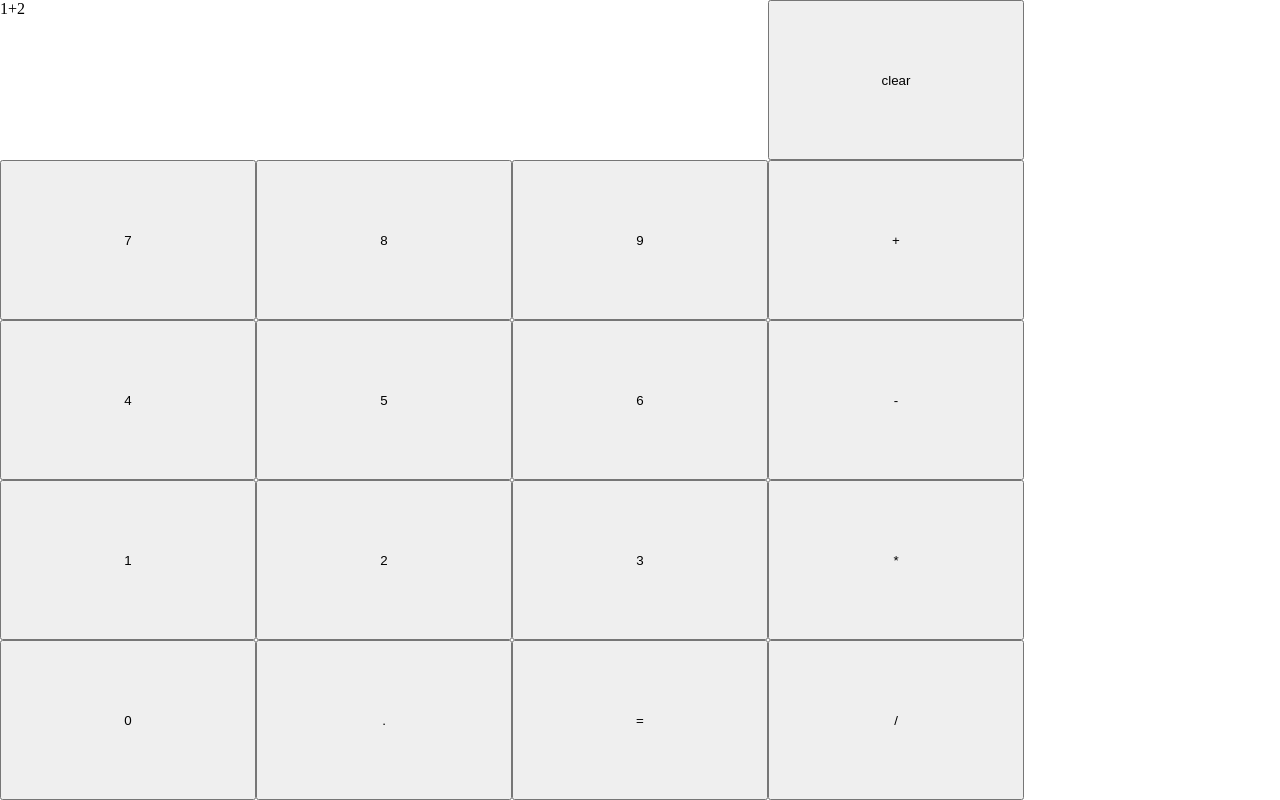
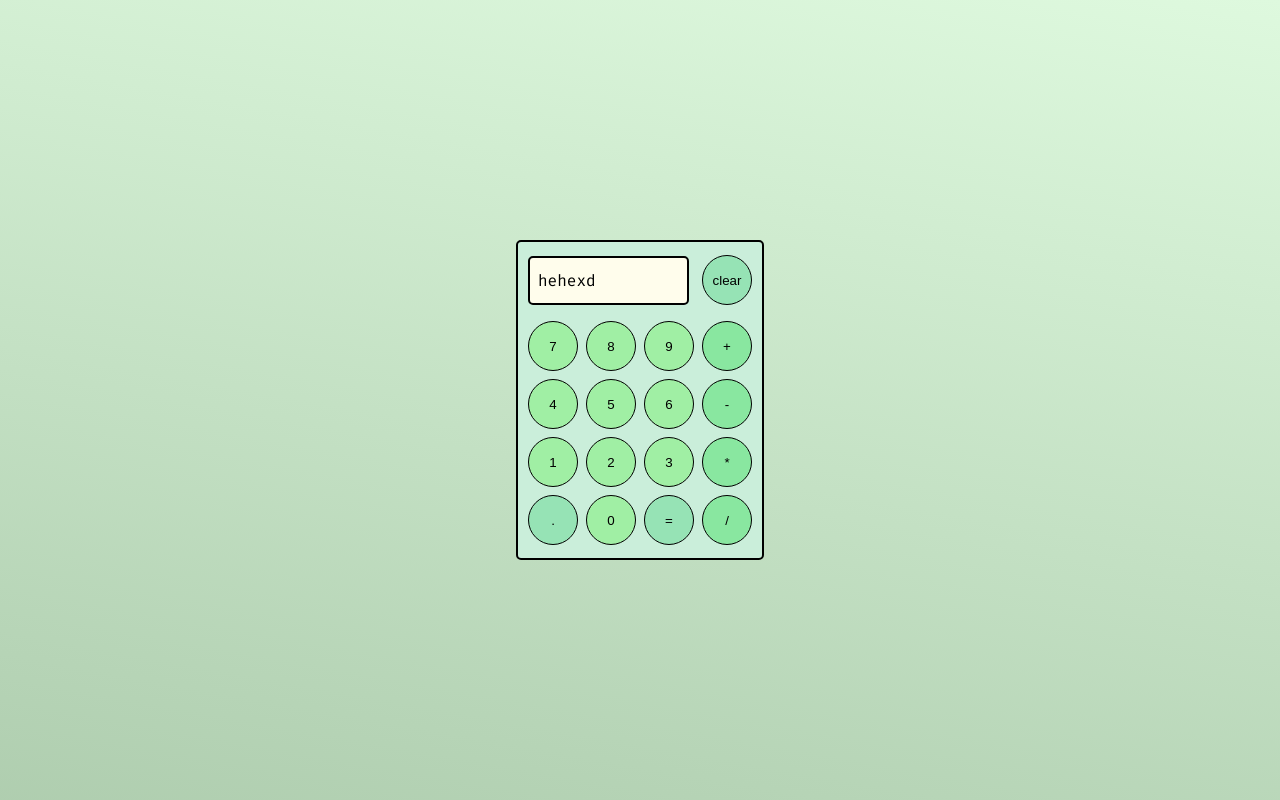
Before and after one commit to exequielyuri/odin-calculator, a plain HTML site: page index.html in a window 1280 px wide. Drawn offline with Linux system fonts and the light colour scheme.

Commit message:
Color everything

```diff
--- a/index.html
+++ b/index.html
@@ -1,6 +1,10 @@
 <!DOCTYPE html>
 <html lang="en">
 <head>
+    <link rel="preconnect" href="https://fonts.googleapis.com">
+    <link rel="preconnect" href="https://fonts.gstatic.com" crossorigin>
+    <link href="https://fonts.googleapis.com/css2?family=Fira+Code:wght@300;400;500;600;700&display=swap" rel="stylesheet">
+
     <meta charset="UTF-8">
     <meta http-equiv="X-UA-Compatible" content="IE=edge">
     <meta name="viewport" content="width=device-width, initial-scale=1.0">
@@ -11,22 +15,22 @@
 </head>
 <body>
     <div id="calculator">
-        <div id="display">1+2</div>
-        <button id="zero">0</button>
-        <button id="one">1</button>
-        <button id="two">2</button>
-        <button id="three">3</button>
-        <button id="four">4</button>
-        <button id="five">5</button>
-        <button id="six">6</button>
-        <button id="seven">7</button>
-        <button id="eight">8</button>
-        <button id="nine">9</button>
+        <div id="display">hehexd</div>
+        <button class="numbers" id="zero">0</button>
+        <button class="numbers" id="one">1</button>
+        <button class="numbers" id="two">2</button>
+        <button class="numbers" id="three">3</button>
+        <button class="numbers" id="four">4</button>
+        <button class="numbers" id="five">5</button>
+        <button class="numbers" id="six">6</button>
+        <button class="numbers" id="seven">7</button>
+        <button class="numbers" id="eight">8</button>
+        <button class="numbers" id="nine">9</button>
         <button id="dot">.</button>
-        <button id="plus">+</button>
-        <button id="minus">-</button>
-        <button id="times">*</button>
-        <button id="divide">/</button>
+        <button class="operator" id="plus">+</button>
+        <button class="operator" id="minus">-</button>
+        <button class="operator" id="times">*</button>
+        <button class="operator" id="divide">/</button>
         <button id="equals">=</button>
         <button id="clear">clear</button>
     </div>
--- a/style.css
+++ b/style.css
@@ -4,25 +4,59 @@
 }
 
 body {
-
+    height: 100vh;
+    width: 100vw;
+    display: flex;
+    justify-content: center;
+    align-items: center;
+    font-family: "Fira Code", monospace;
+    background-image: linear-gradient(190deg, rgb(222, 249, 222), rgba(174, 205, 174, 0.985));
 }
 
 #calculator {
-    height: 100vh;
+    background-color: #caeeda;
+    padding: 13px 10px;
+    border: 2px solid black;
+    border-radius: 5px;
     display: grid;
-
-    grid-template-areas:
+    grid-template:
         "dis dis dis cle"
+        "px px px px"
         "sev eig nin add"
         "fou fiv six sub"
         "one two thr mul"
-        "zer dot equ div";
-
-    grid-template-columns: 20% 20% 20% 20%;
-    grid-template-rows: 20% 20% 20% 20%;
+        "dot zer equ div";
+    width: auto;
+    height: auto;
+    grid-gap: 8px;
+    justify-items: center;
+    align-items: center;
 }
 
-#display {grid-area: dis}
+#display {
+    background-color: rgb(255, 253, 236);
+    border: 2px solid black;
+    border-radius: 5px;
+    width: 90%;
+    height: 90%;
+    padding-left: 8px;
+    grid-area: dis;
+    display: flex;
+    justify-self: flex-start;
+    align-items: center;
+    overflow: hidden;
+}
+
+button {
+    background-color: white;
+    border: 1px solid black;
+    border-radius: 50%;
+    aspect-ratio: 1/1;
+    width: 50px;
+}
+
+
+
 #clear {grid-area: cle}
 #plus {grid-area: add}
 #minus {grid-area: sub}
@@ -40,3 +74,44 @@ body {
 #eight {grid-area: eig}
 #nine {grid-area: nin}
 #dot {grid-area: dot}
+
+#clear,
+#equals,
+#dot {
+    background-color: #0ec35346;
+}
+
+.operator {
+    background-color: #0bd92d56;
+}
+
+.numbers {
+    background-color: #35f01847;
+}
+
+button:hover {
+    animation-name: shrink-darken;
+    animation-duration: 0.3s;
+    animation-fill-mode: forwards;
+}
+
+@keyframes shrink-darken{
+    100% {
+        background-color: rgba(0, 0, 0, 0.199);
+        transform: scale(0.9);
+    }
+}
+
+#display:hover {
+    animation-name: widen;
+    animation-duration: 0.5s;
+    animation-fill-mode: forwards;
+}
+
+@keyframes widen {
+    100% {
+        width: 128%;
+        height: 100.03%;
+        transform: scale(1.005)
+    }
+}
```
